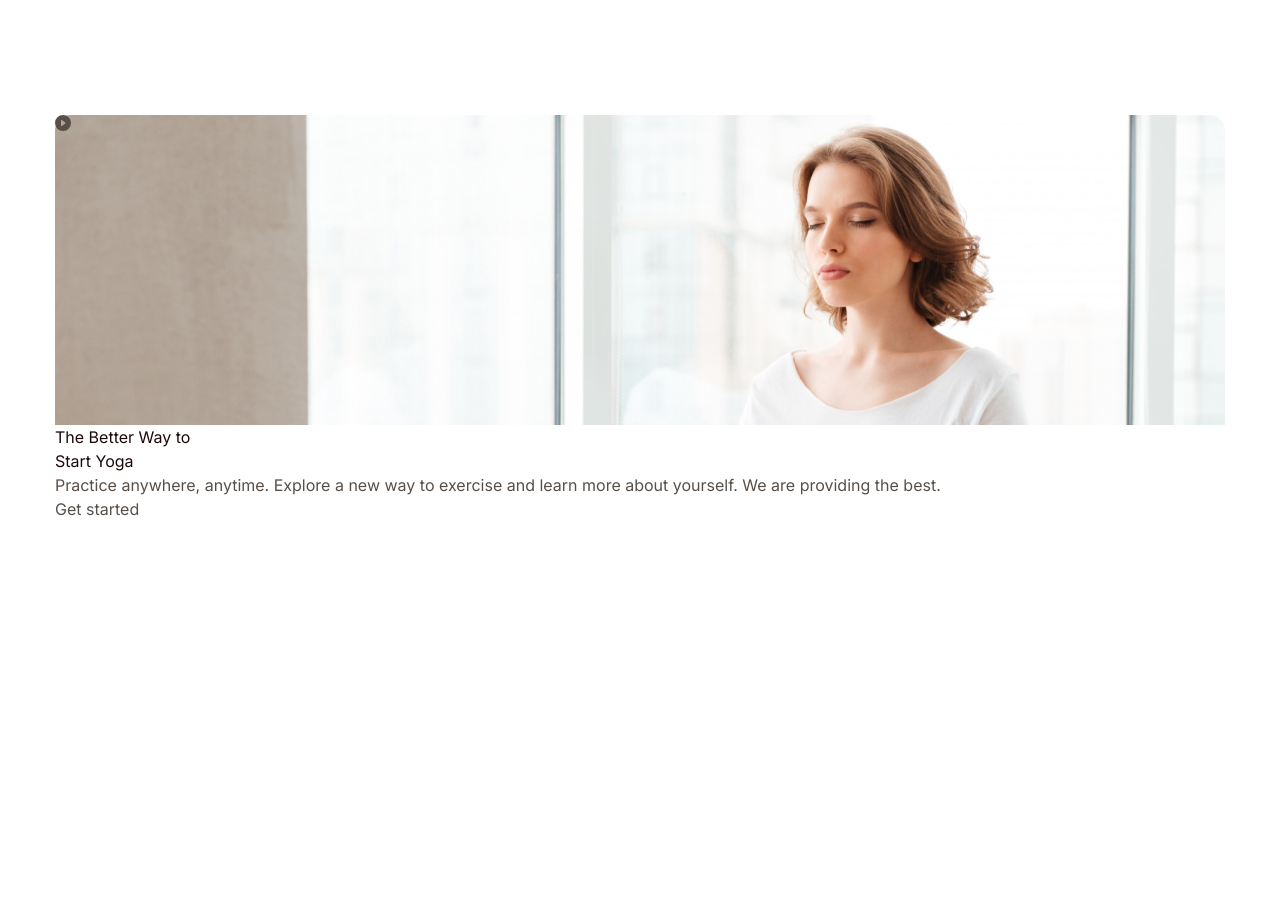
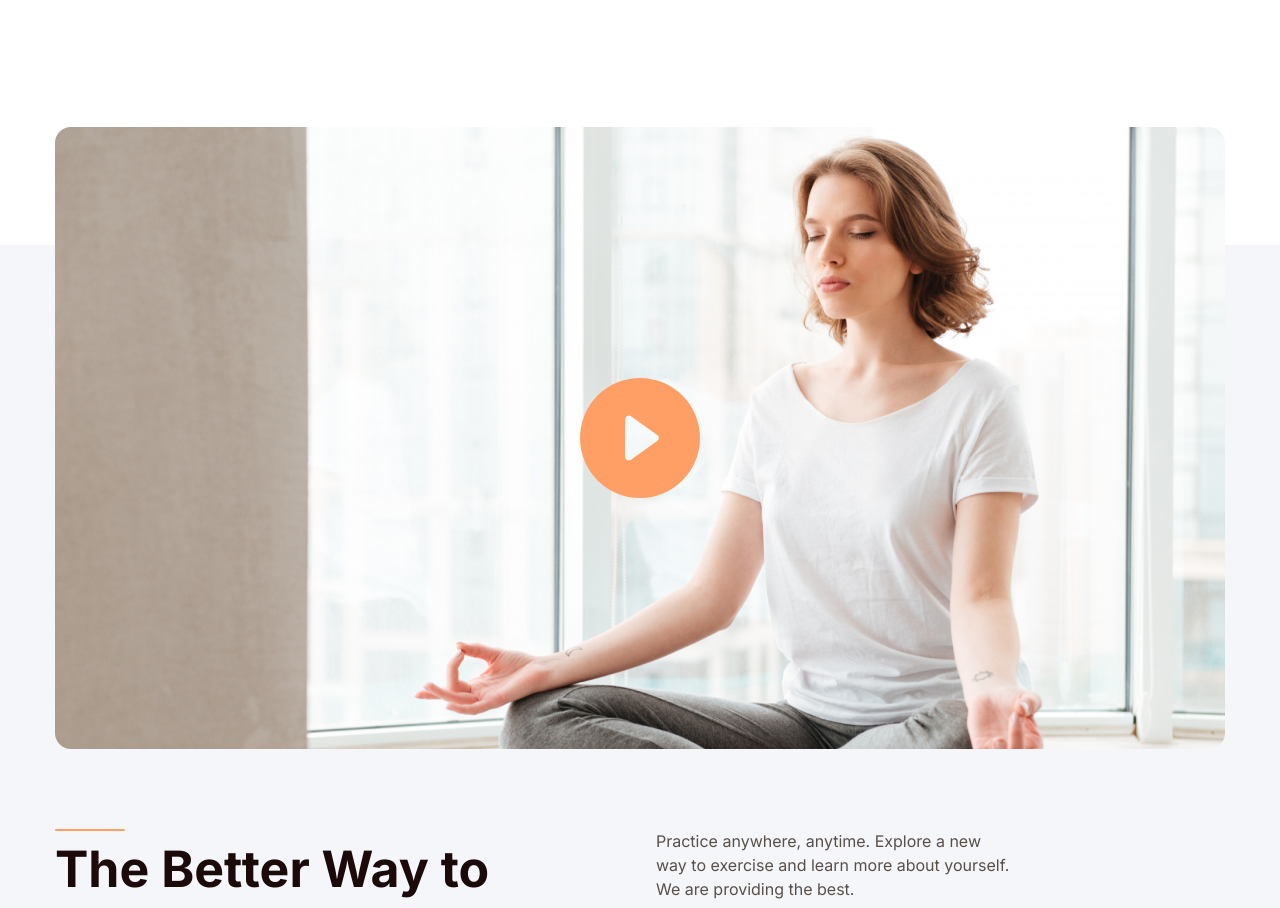
Before and after one commit to nosianuri/fitness-club, a React (Create React App) app: page / in a window 1280 px wide. Shown: the part 1860-2768 px from the top of the page. Built offline with nearby package versions, Linux system fonts and the light colour scheme.

Commit message:
video added

```diff
--- a/src/components/Features.js
+++ b/src/components/Features.js
@@ -4,28 +4,36 @@ import '../video.scss';
 import { BsPlayCircleFill } from 'react-icons/bs';
 
 const Features = () => {
+  const [isOpen, setIsOpen] = useState(false);
   return (
-    <section>
+    <section className='bg-section min-h-[428px] pt-8 pb-[38px] lg:pb-[150px] mt-[120px] lg:mt-[130px]'>
       <div className='container mx-auto'>
-        <div className='bg-video h-[310px] bg-cover'>
-          <div>
+        <div className='bg-video h-[310px] bg-cover bg-center bg-no-repeat lg:h-[622px] w-full flex justify-center items-center rounded-md -mt-[150px] mb-[28px] lg:mb-20'>
+          <div onClick={() => setIsOpen(!isOpen)} className='text-6xl lg:text-[120px] cursor-pointer hover:scale-110 transition text-orange'>
             <BsPlayCircleFill />
           </div>
         </div>
-        <div>
-          <div>
-            <h2>
+        <div className='flex flex-col lg:flex-row lg:gap-x-8'>
+          <div className='flex-1'>
+            <div className='w-9 h-[2px] bg-orange mb-2 lg:w-[70px] rounded-full'></div>
+            <h2 className='h2 mb-3 lg:mb-0'>
               The Better Way to <br /> Start Yoga
             </h2>
-            <div>
-              <p>
-                Practice anywhere, anytime. Explore a new way to exercise and learn more about yourself. We are providing the best.
-              </p>
-              <button>Get started</button>
-            </div>
+          </div>
+          <div className='flex-1 '>
+            <p className='max-w-[360px] mb-[18px] lg:mb-[38px]'>
+              Practice anywhere, anytime. Explore a new way to exercise and learn more about yourself. We are providing the best.
+            </p>
+            <button className='btn btn-sm btn-orange'>Get started</button>
           </div>
         </div>
       </div>
+      <ModalVideo
+        channel='youtube'
+        autoplay
+        isOpen={isOpen}
+        onClose={() => setIsOpen(false)}
+        videoId='klmBssEYkdU' />
     </section>
   );
 };
```
